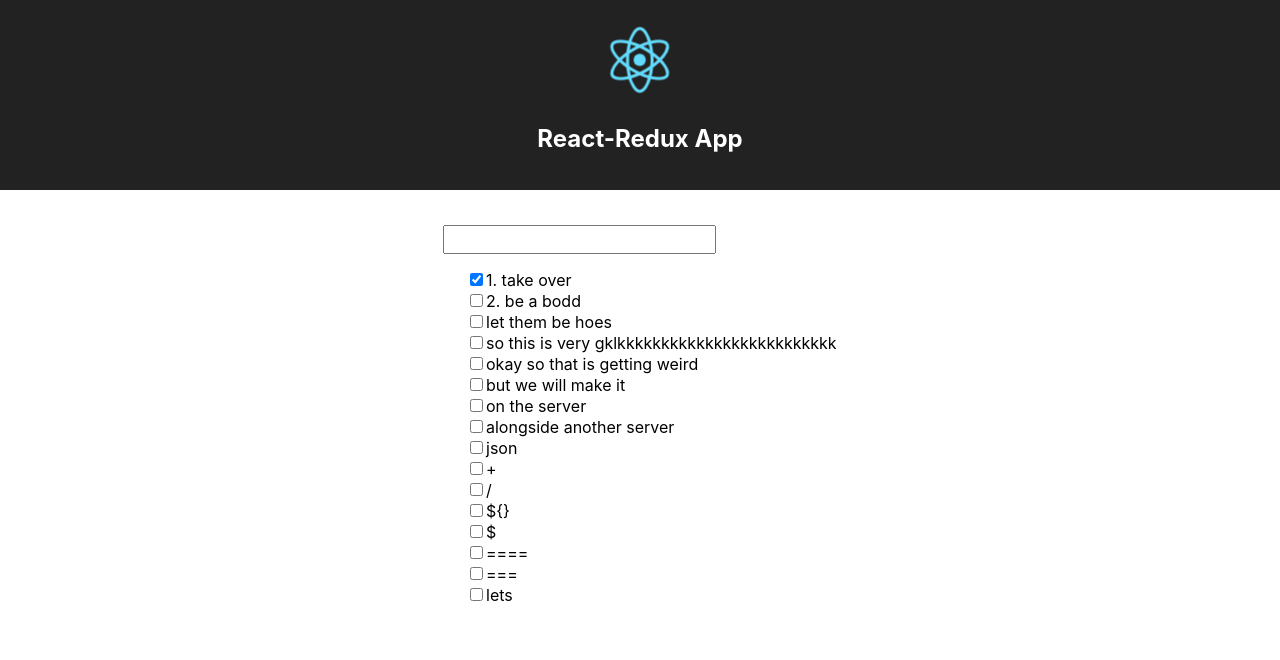
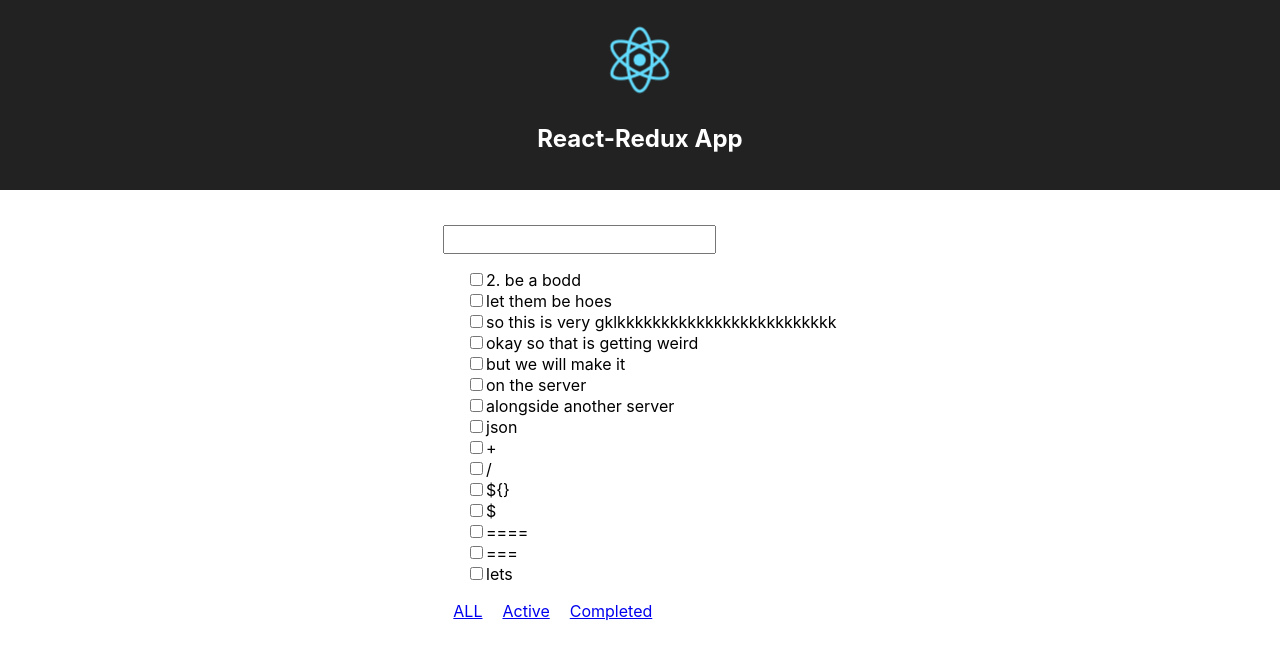
Before and after one commit to MauricioUyaguari/reduxTodo, a React (Create React App) app: page /active in a window 1280 px wide. Shown: the top 660 px of the page. Built offline with nearby package versions, Linux system fonts and the light colour scheme; data requests are answered from the project's data file.

Commit message:
filtering

```diff
--- a/package.json
+++ b/package.json
@@ -7,6 +7,7 @@
     "react": "^16.6.0",
     "react-dom": "^16.6.0",
     "react-redux": "^5.1.0",
+    "react-router-dom": "^4.3.1",
     "react-scripts": "2.0.5",
     "redux": "^4.0.1",
     "redux-devtools-extension": "^2.13.5",
--- a/src/App.css
+++ b/src/App.css
@@ -70,6 +70,6 @@ li:hover span.delete-item {
 }
 
 a {
-  padding-left: 2px;
-  padding-right: 2px;
+  padding-left: 10px;
+  padding-right: 10px;
 }
--- a/src/App.js
+++ b/src/App.js
@@ -1,9 +1,12 @@
 import React, { Component } from 'react';
 import logo from './logo.svg';
 import './App.css';
+import { BrowserRouter as Router, Route} from 'react-router-dom';
 import TodoForm from './components/TodoForm';
 import TodoList from './components/TodoList';
 import Message from './components/Message';
+import Footer from './components/Footer';
+
 class App extends Component {
 
   render() {
@@ -15,12 +18,18 @@ class App extends Component {
             React-Redux App
           </h2>
         </header>
-        <div className="Todo-App">
-          <TodoForm/>
+        <Router >
+          <div className="Todo-App">
           <Message />
-          <TodoList/>
-        </div>
+            <TodoForm/>
+           <Route path='/:filter?' render={
+             ({match}) => (
+              <TodoList filter={match.params.filter}/>
+             )} />
 
+            <Footer />
+          </div>
+        </Router >
       </div>
     );
   }
--- /dev/null
+++ b/src/components/Footer.js
@@ -0,0 +1,10 @@
+import React from 'react';
+import { Link } from 'react-router-dom';
+
+export default (props) => (
+    <div>
+        <Link to='/'>ALL</Link>
+        <Link to='/active'>Active</Link>
+        <Link to='/completed'>Completed</Link>
+    </div>
+)
--- a/src/components/TodoList.js
+++ b/src/components/TodoList.js
@@ -1,6 +1,7 @@
 import React, { Component  } from 'react';
 import { connect } from 'react-redux';
-import { fetchTodos, toggleTodo, deleteTodo } from '../reducers/todo';
+import { fetchTodos, toggleTodo, deleteTodo, getVisibleTodos } from '../reducers/todo';
+
 
 const TodoItem = ({id, name, isComplete, toggleTodo, deleteTodo}) => (
     <li>
@@ -46,7 +47,7 @@ class TodoList extends Component   {
 
 
 export default connect(
-    (state) => ({todos: state.todo.todos}),
+    (state, ownProps) => ({todos: getVisibleTodos(state.todo.todos, ownProps.filter )}),
     {fetchTodos, toggleTodo, deleteTodo}
 
 )(TodoList)
--- a/src/reducers/todo.js
+++ b/src/reducers/todo.js
@@ -37,7 +37,7 @@ export const deleteTodo = (id) => {
         console.log("deleting");
         dispatch(showMessage('deleteing todo'))
         const {todos} = getState().todo;
-        const todo = todos.find(t=>t.id == id);
+        const todo = todos.find(t=>t.id === id);
         const toDelete = todo;
         destroyTodo(toDelete)
             .then(() => dispatch(trashTodo(toDelete)))
@@ -49,11 +49,23 @@ export const toggleTodo = (id) => {
         console.log("in");
         dispatch(showMessage('saving todo message'))
         const {todos} = getState().todo
-        const todo = todos.find(t => t.id == id);
+        const todo = todos.find(t => t.id === id);
         const toggled = {...todo, isComplete: !todo.isComplete}
         updateTodo(toggled)
             .then(res=> dispatch(replaceTodo(res)))
     }
+}
+
+export const getVisibleTodos = (todos, filter) => {
+    switch(filter){
+        case 'active':
+        return todos.filter(t=> !t.isComplete)
+        case 'completed':
+        return todos.filter(t=>t.isComplete)
+        default:
+        return todos;
+    }
+
 }
 
 export default(state = initState, action ) => {
```
Also changed, not shown: 1 other file (tests, documents, lock files or other folders).
